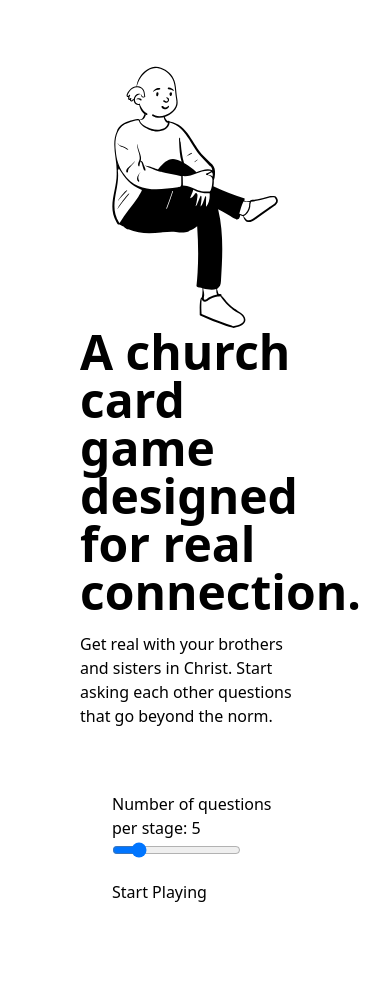
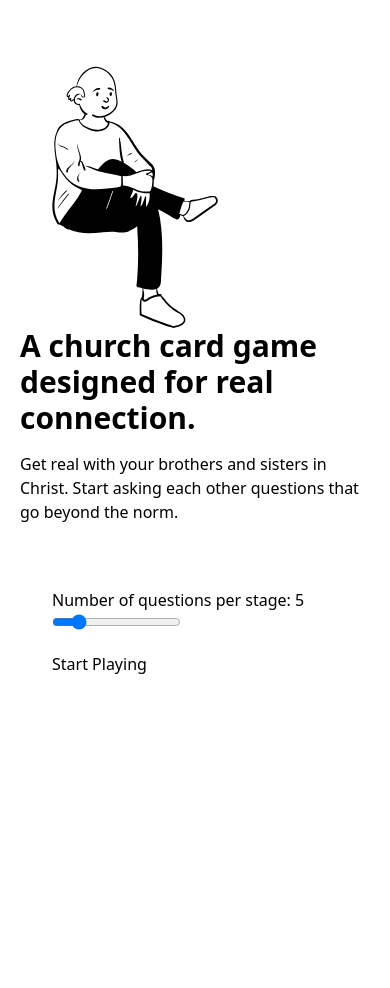
Before and after one commit to dylanlim-jy/christian-connection-cards, a Django app: page / in a window 390 px wide. Shown: the part 200-1188 px from the top of the page. After the commit the page ends 874 px from the top, so only its background shows below. Run offline with Django 4.2, Linux system fonts and the light colour scheme; parts of the project's set-up code (start-up, migrations or seed data) failed here and were passed over; some libraries are stand-ins or nearby versions.

Commit message:
Change responsiveness for homepage

```diff
--- a/cards/templates/cards/index.html
+++ b/cards/templates/cards/index.html
@@ -4,12 +4,12 @@
 {% block title %}Connect with your Christian Family{% endblock title %}
 
 {% block content %}
-<section class="mx-auto px-20 min-w-5xl max-w-full py-10">
+<section class="mx-auto px-5 md:px-20 min-w-5xl max-w-full py-10">
     <div class="hero h-fit">
         <div class="hero-content flex-col lg:flex-row gap-x-9">
           <img src="{% static 'images/' %}{{ random_image }}" alt="Illustration of a human by Pablo Stanley" class="h-72 w-auto lg:h-auto lg:w-2/6" />
           <div class="lg:w-4/6 flex-col justify-start">
-            <h1 class="text-5xl font-bold">A church card game designed for real connection.</h1>
+            <h1 class="text-3xl md:text-5xl font-bold">A church card game designed for real connection.</h1>
             <p class="mt-4 mb-8">Get real with your brothers and sisters in Christ. Start asking each other questions that go beyond the norm.</p>
             <div class="card card-bordered p-8">
                 <form method="post">
```
